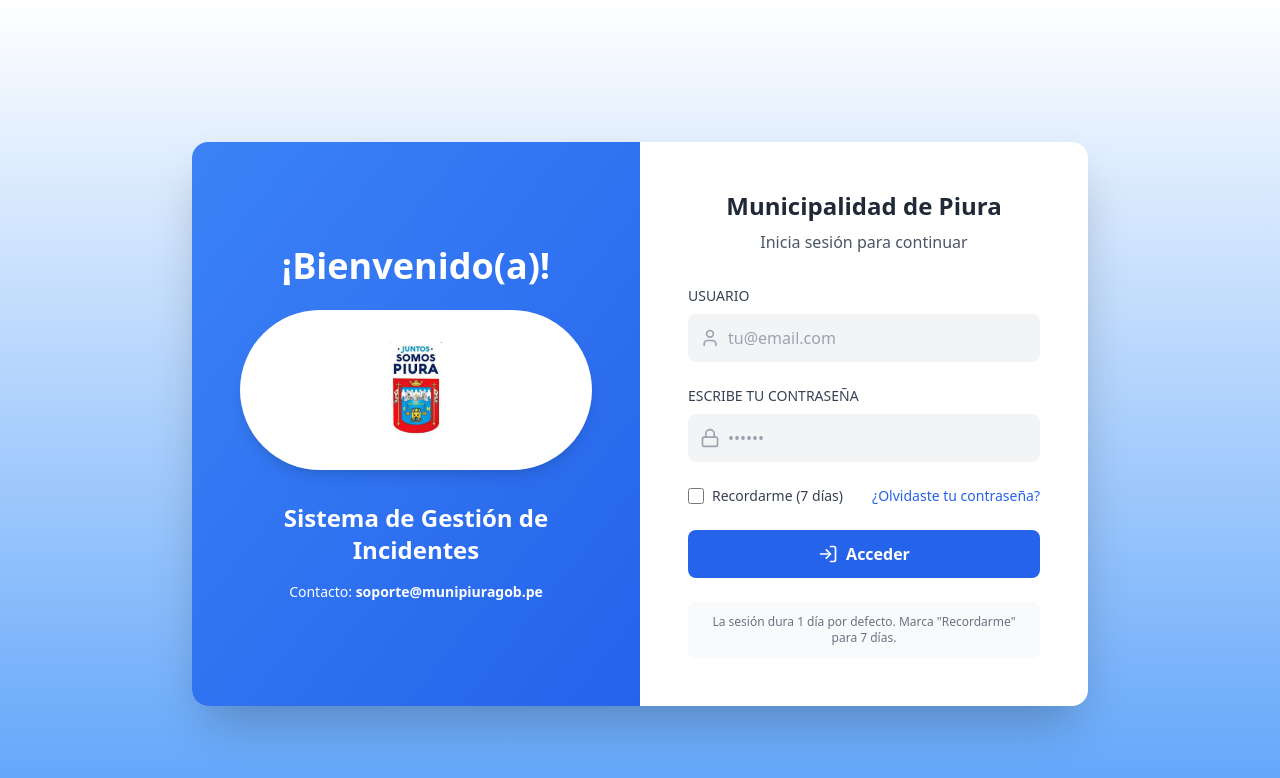
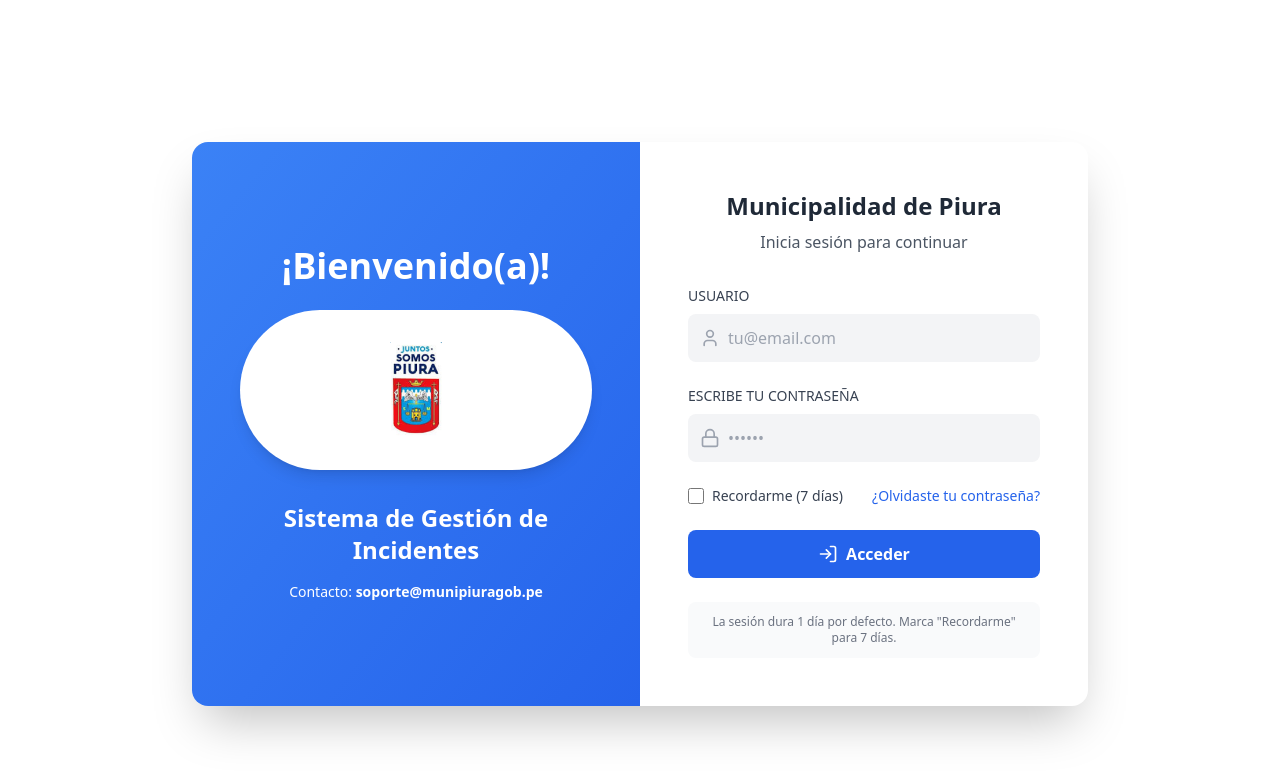
Before and after one commit to ThonyMarckDEV/frontendmuni, a React (Create React App) app: page / in a window 1280 px wide. Shown: the top 778 px of the page. Built offline with nearby package versions, Linux system fonts and the light colour scheme.

Commit message:
Corrected

```diff
--- a/src/App.jsx
+++ b/src/App.jsx
@@ -83,7 +83,7 @@
 
   return (
     <Router>
-      <div className="h-screen flex flex-col bg-gradient-to-b from-white to-blue-400 overflow-hidden">
+      <div className="h-screen flex flex-col bg-white overflow-hidden">
         {/* Navbar fijo en la parte superior */}
         {hasToken && <Navbar />}
 
```
